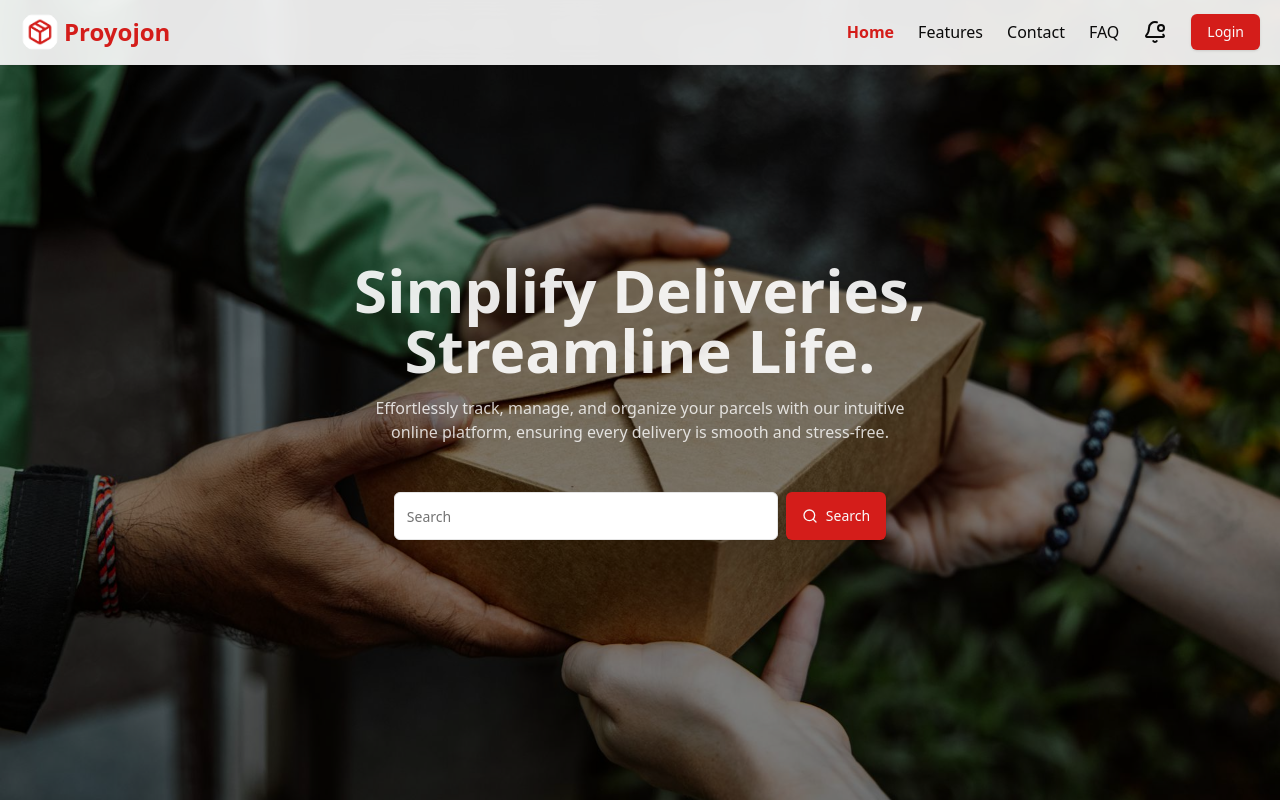
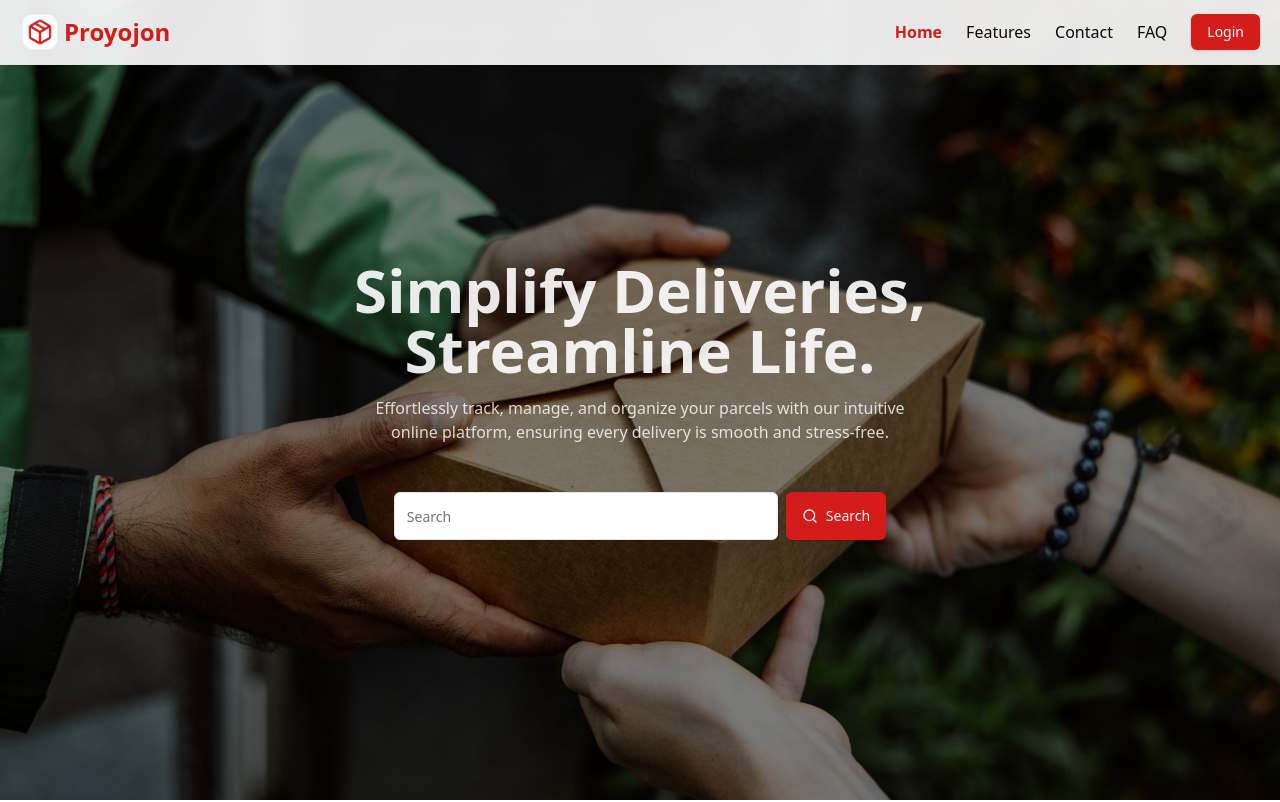
Before and after one commit to Durjoy96/parcel-management-client-side, a React (Vite) app: page / in a window 1280 px wide. Shown: the top 802 px of the page. Built offline with nearby package versions, Linux system fonts and the light colour scheme; no server answers.

Commit message:
refactor: remove notification icon from Navbar component

```diff
--- a/src/shared/Navbar/Navbar.jsx
+++ b/src/shared/Navbar/Navbar.jsx
@@ -53,11 +53,6 @@ const Navbar = () => {
               <a href="#faq" className="hover:text-primary cursor-pointer">
                 FAQ
               </a>
-              {/* Notification */}
-              <div className="hover:text-primary cursor-pointer">
-                {" "}
-                <BellDotIcon />
-              </div>
             </div>
             {user ? (
               <>
```
